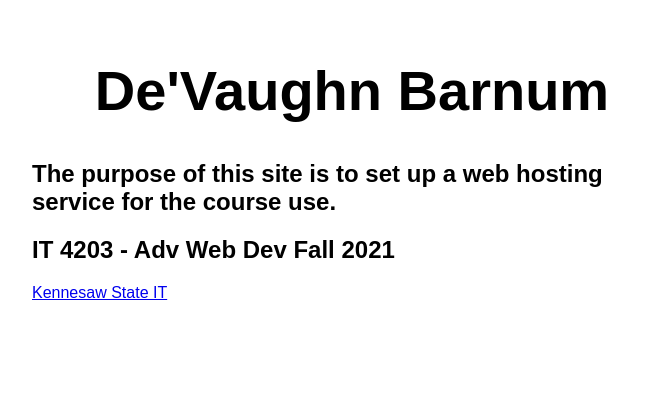
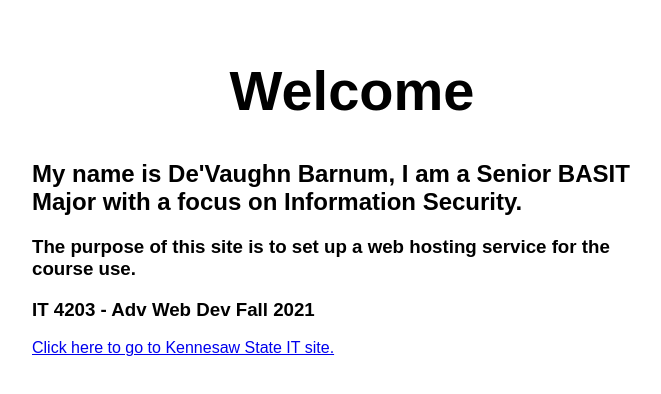
Before and after one commit to vondarius4/my-first-static-web-app, a plain HTML site: page index.html in a window 1280 px wide. Shown: the whole page, without its empty margins (288-949 px from the left). Drawn offline with Linux system fonts and the light colour scheme.

Commit message:
Update index.html

```diff
--- a/index.html
+++ b/index.html
@@ -5,15 +5,16 @@
   <meta charset="UTF-8">
   <meta name="viewport" content="width=device-width, initial-scale=1.0">
   <link rel="stylesheet" href="styles.css">
-  <title>De'Vaughn Barnum</title>
+  <title>De'Vaughn Barnum - IT 4203 - Fall 2021</title>
 </head>
 
 <body>
   <main>
-    <h1>De'Vaughn Barnum</h1>
-    <h2>The purpose of this site is to set up a web hosting service for the course use.</h2>
-    <h2>IT 4203 - Adv Web Dev Fall 2021</h2>
-    <a href="https://ccse.kennesaw.edu/it/">Kennesaw State IT</a>
+    <h1><B>Welcome</B></h1>
+    <h2>My name is De'Vaughn Barnum, I am a Senior BASIT Major with a focus on Information Security.</h2>
+    <h3>The purpose of this site is to set up a web hosting service for the course use.</h3>
+    <h3>IT 4203 - Adv Web Dev Fall 2021</h3>
+    <a href="https://ccse.kennesaw.edu/it/">Click here to go to Kennesaw State IT site.</a>
 
   </main>
 </body>
```
